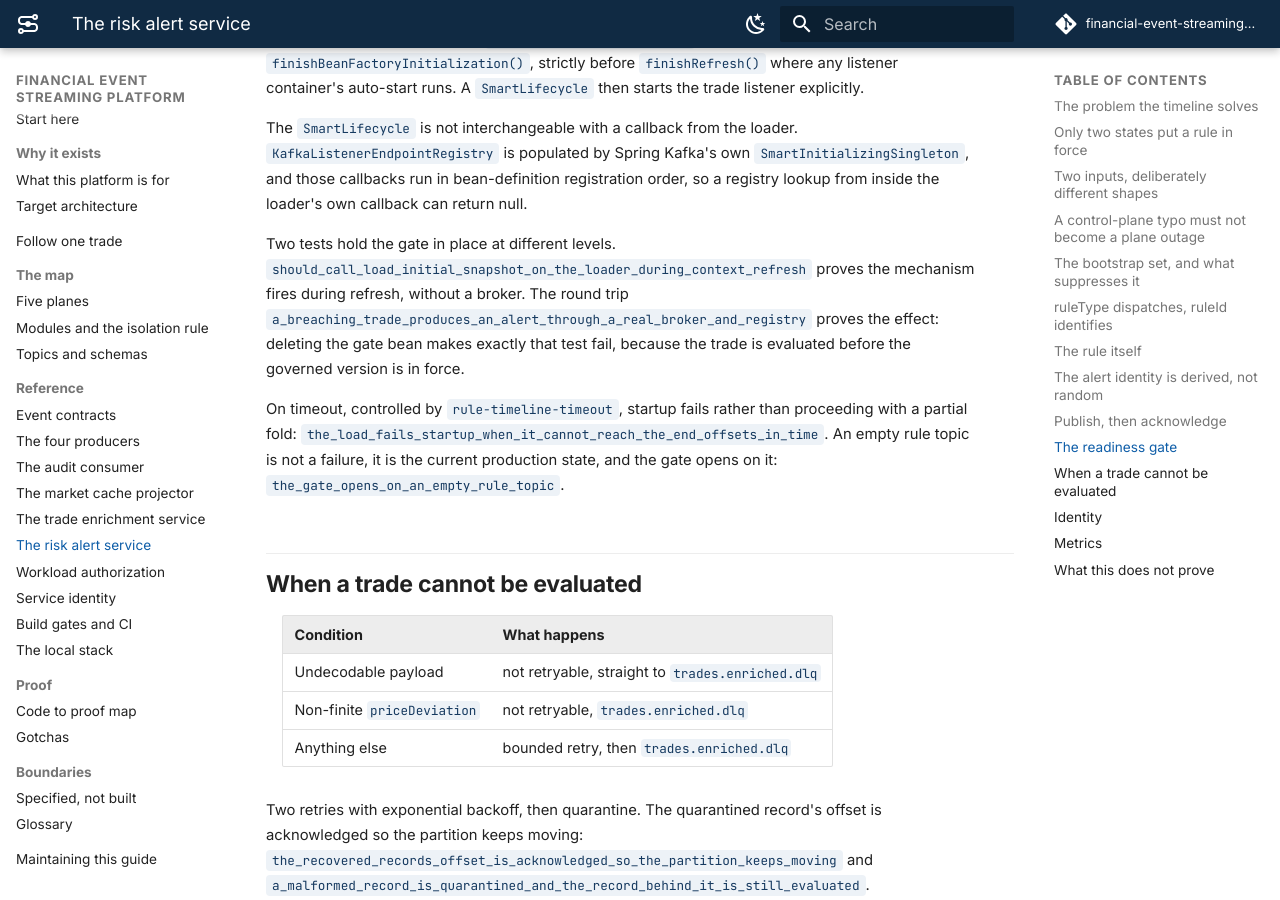
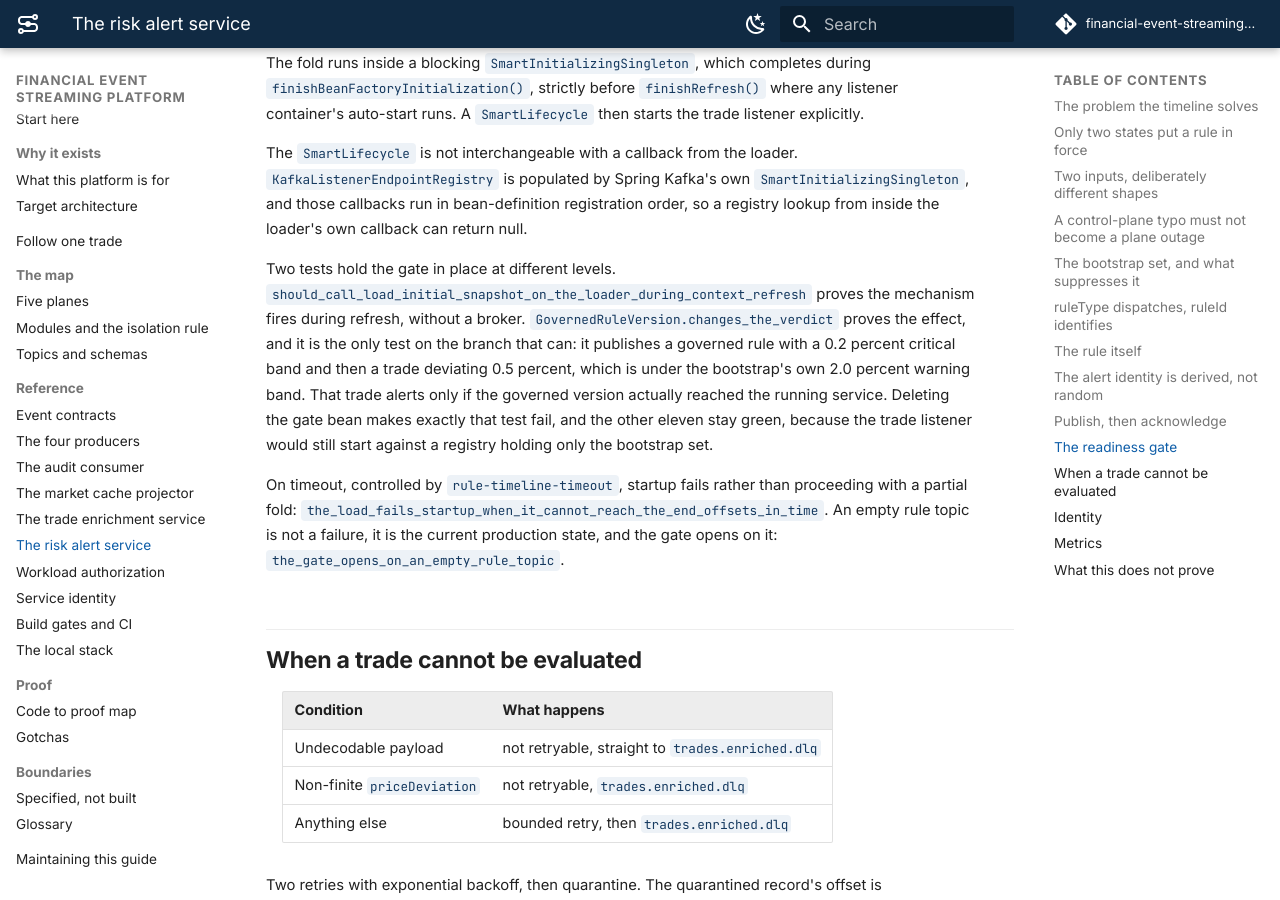
Before and after one commit to salgotraja/financial-event-streaming-platform, an MkDocs documentation site: the page built from guide/docs/risk-alerts.md, in a window 1280 px wide and 900 px high, scrolled down 6831 px. Built offline with MkDocs 1.6.1 and Material for MkDocs 9.7.7, drawn with Linux system fonts in a browser that asks for light colours; comment, search, counter and statistics services are not loaded; some of the changed text lies outside the part shown.

Commit message:
docs(risk-alert-service): name the test that actually proves the readiness gate

```diff
--- a/guide/docs/risk-alerts.md
+++ b/guide/docs/risk-alerts.md
@@ -97,8 +97,9 @@ simply a malformed record, counted and skipped.
 The fold gates the trade listener, so anything that fails the fold would fail startup. That makes the
 error handling here load-bearing in a way it would not be on an ordinary listener.
 
-Three ways a governance record can be bad, and all three are logged, counted and skipped, leaving the
-previously in-force version untouched:
+Three classes of bad governance record, and all three are logged, counted and skipped, leaving the
+previously in-force version untouched. The third splits into five reasons, because a parameter set can
+fail validation in five distinct ways:
 
 | reason | Meaning |
 | --- | --- |
@@ -276,10 +277,12 @@ loader's own callback can return null.
 
 Two tests hold the gate in place at different levels.
 `should_call_load_initial_snapshot_on_the_loader_during_context_refresh` proves the mechanism fires
-during refresh, without a broker. The round trip
-`a_breaching_trade_produces_an_alert_through_a_real_broker_and_registry` proves the effect: deleting
-the gate bean makes exactly that test fail, because the trade is evaluated before the governed
-version is in force.
+during refresh, without a broker. `GovernedRuleVersion.changes_the_verdict` proves the effect, and it
+is the only test on the branch that can: it publishes a governed rule with a 0.2 percent critical
+band and then a trade deviating 0.5 percent, which is under the bootstrap's own 2.0 percent warning
+band. That trade alerts only if the governed version actually reached the running service. Deleting
+the gate bean makes exactly that test fail, and the other eleven stay green, because the trade
+listener would still start against a registry holding only the bootstrap set.
 
 On timeout, controlled by `rule-timeline-timeout`, startup fails rather than proceeding with a partial
 fold: `the_load_fails_startup_when_it_cannot_reach_the_end_offsets_in_time`. An empty rule topic is
```
Also changed, not shown: guide/docs/proof.md (+1 -1 lines).
